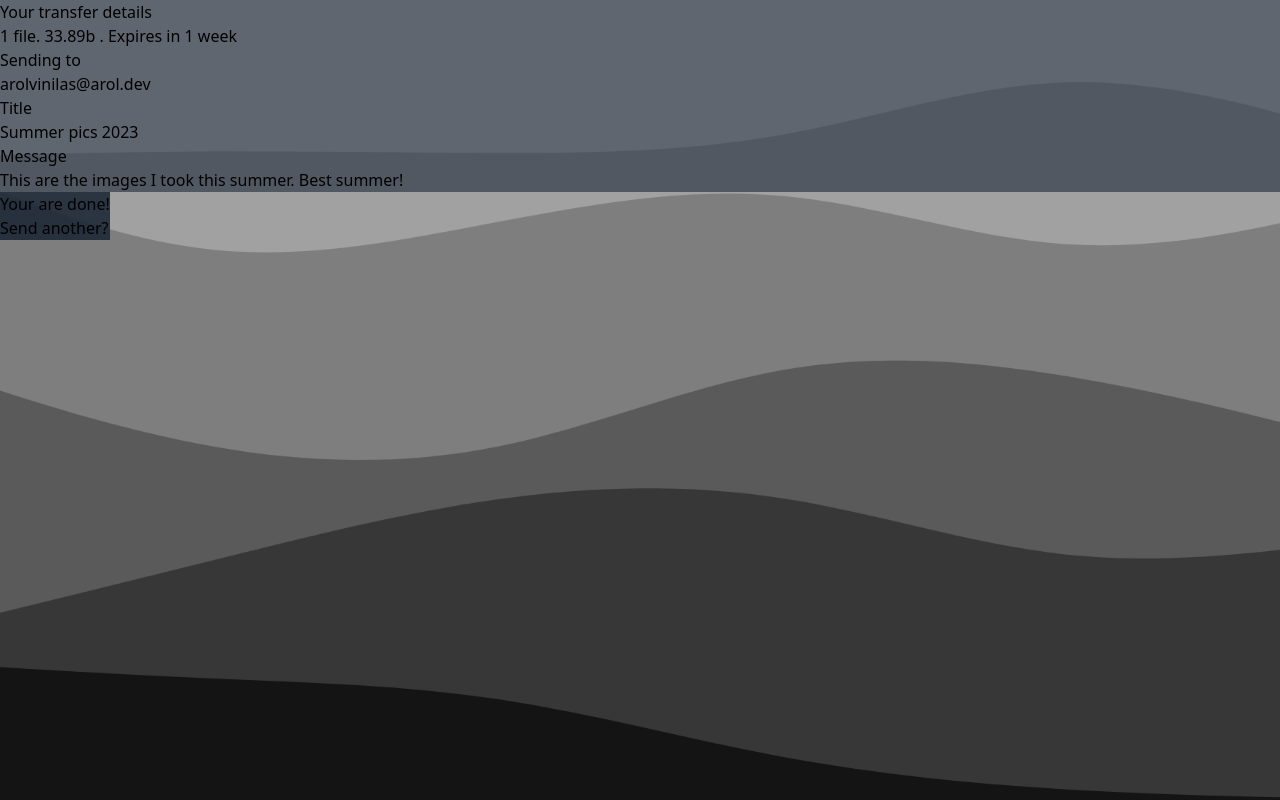
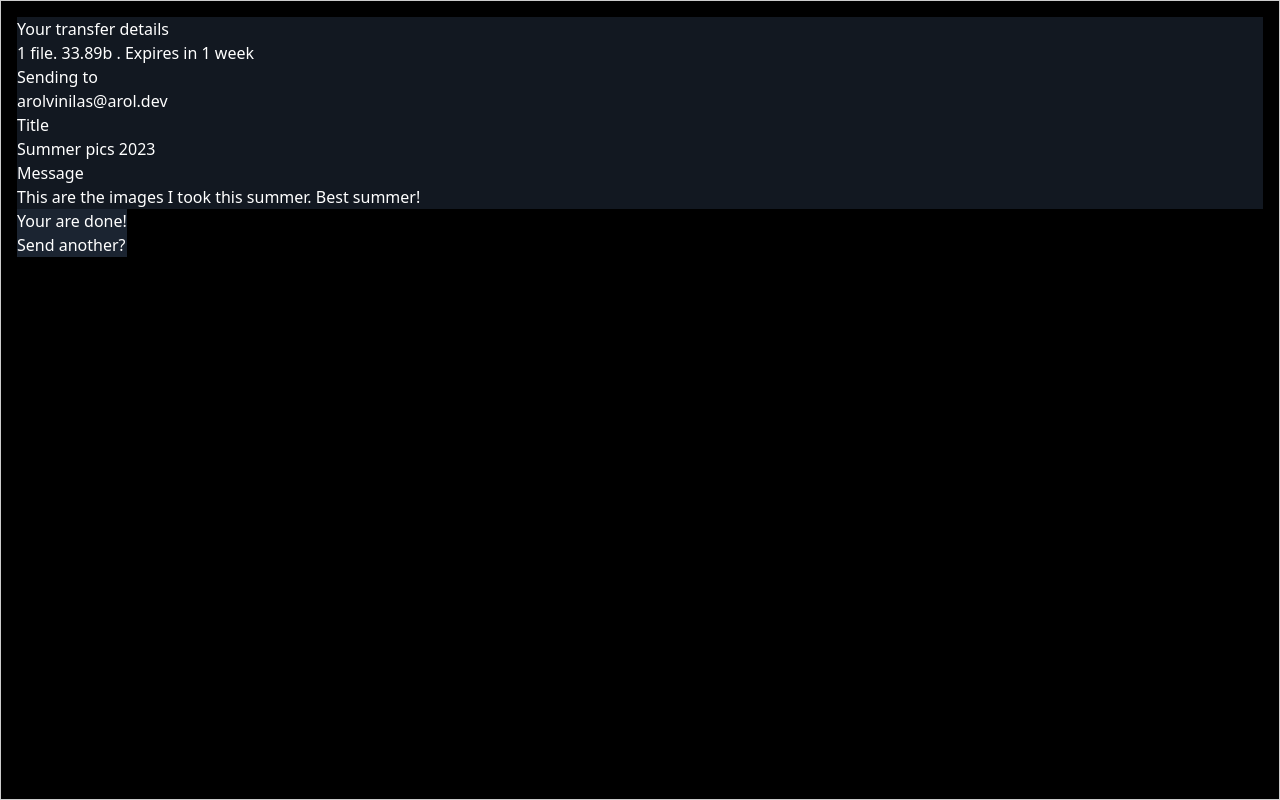
Before and after one commit to eduim/FlashFloat, a React (Vite) app in the folder apps/client/: page /confirmation in a window 1280 px wide. Built offline with nearby package versions, Linux system fonts and the light colour scheme; no server answers.

Commit message:
card(vertical & horizontal): added design to vertical and horizontal

```diff
--- a/apps/client/src/App.tsx
+++ b/apps/client/src/App.tsx
@@ -1,21 +1,37 @@
-import "./App.css";
 import { createBrowserRouter, RouterProvider } from "react-router-dom";
+import VerticalCard from "./components/VerticalCard"; // Import the VerticalCard component
 import UploaderForm from "./components/UploaderForm";
 import DownloadPage from "./components/DownloadPage";
 import UploadConfirmation from "./components/UploadConfirmation";
+import HorizontalCard from "./components/HorizontalCard";
 
 const router = createBrowserRouter([
   {
     path: "/",
-    element: <UploaderForm />,
+    element: (
+      <div>
+        <VerticalCard x={310} y={171} w={446} h={640}>
+          <UploaderForm />
+        </VerticalCard>
+      </div>
+    ),
   },
+
   {
     path: "/confirmation",
-    element: <UploadConfirmation />,
+    element: (
+      <HorizontalCard>
+        <UploadConfirmation />
+      </HorizontalCard>
+    ),
   },
   {
     path: "/download/:uploadId",
-    element: <DownloadPage />,
+    element: (
+      <HorizontalCard x={310} y={171} w={1000} h={640}>
+        <DownloadPage />
+      </HorizontalCard>
+    ),
   },
 ]);
 
@@ -24,5 +40,5 @@ export default function App() {
     <div className="bg-app-background bg-cover  bg-no-repeat bg-center min-h-screen">
       <RouterProvider router={router} />
     </div>
-  )
+  );
 }
--- a/apps/client/src/components/HorizontalCard.tsx
+++ b/apps/client/src/components/HorizontalCard.tsx
@@ -2,10 +2,30 @@ import React from "react";
 
 interface CardProps {
   children: React.ReactNode;
+  x?: number; // x-coordinate
+  y?: number; // y-coordinate
+  w?: number; // width
+  h?: number; // height
 }
 
-const HorizontalCard: React.FC<CardProps> = ({ children }) => {
-  return <div className="card">{children}</div>;
+const HorizontalCard: React.FC<CardProps> = ({ children, x, y, w, h }) => {
+  const cardStyle: React.CSSProperties = {
+    position: "absolute",
+    left: x ? `${x}px` : "0", // Default to 0 if x is not provided
+    top: y ? `${y}px` : "0", // Default to 0 if y is not provided
+    width: w ? `${w}px` : "100%", // Default to 100% width if w is not provided
+    height: h ? `${h}px` : "100%", // Default to 100% height if h is not provided
+    background: "black", // Set background color to black
+    color: "white", // Set text color to white
+    border: "1px solid #ccc", // Example border style
+    padding: "16px", // Example padding
+  };
+
+  return (
+    <div className="card" style={cardStyle}>
+      {children}
+    </div>
+  );
 };
 
 export default HorizontalCard;
--- a/apps/client/src/components/VerticalCard.tsx
+++ b/apps/client/src/components/VerticalCard.tsx
@@ -2,10 +2,30 @@ import React from "react";
 
 interface CardProps {
   children: React.ReactNode;
+  x?: number; // x-coordinate
+  y?: number; // y-coordinate
+  w?: number; // width
+  h?: number; // height
 }
 
-const VerticalCard: React.FC<CardProps> = ({ children }) => {
-  return <div className="card">{children}</div>;
+const VerticalCard: React.FC<CardProps> = ({ children, x, y, w, h }) => {
+  const cardStyle: React.CSSProperties = {
+    position: "absolute",
+    left: x ? `${x}px` : "0", // Default to 0 if x is not provided
+    top: y ? `${y}px` : "0", // Default to 0 if y is not provided
+    width: w ? `${w}px` : "100%", // Default to 100% width if w is not provided
+    height: h ? `${h}px` : "100%", // Default to 100% height if h is not provided
+    background: "black", // Set background color to black
+    color: "black", // Set text color to white
+    border: "1px solid #ccc", // Example border style
+    padding: "16px", // Example padding
+  };
+
+  return (
+    <div className="card" style={cardStyle}>
+      {children}
+    </div>
+  );
 };
 
 export default VerticalCard;
```
